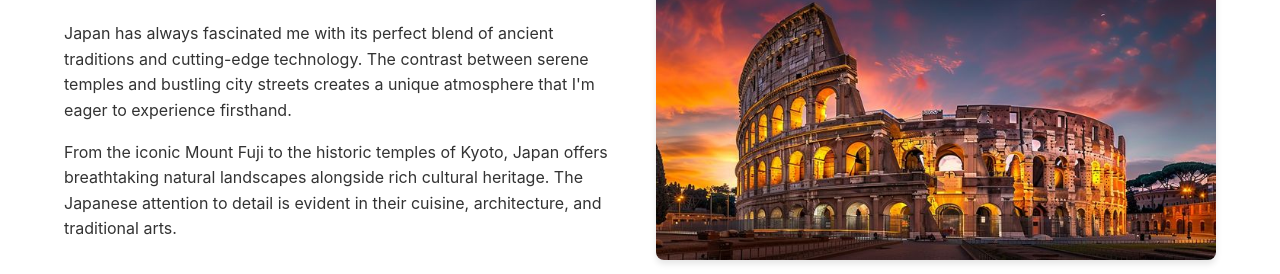
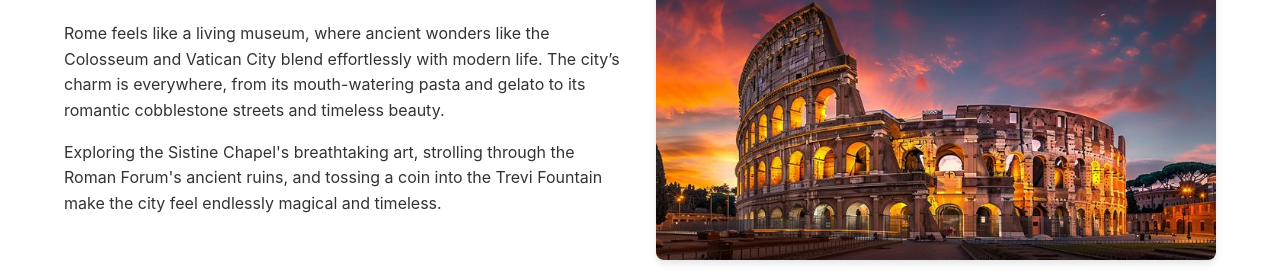
Before and after one commit to princegallardo/My-Portfolio, a plain HTML site: page italy.html in a window 1280 px wide. Shown: the part 678-952 px from the top of the page. Drawn offline with Linux system fonts and the light colour scheme.

Commit message:
Update italy.html

```diff
--- a/italy.html
+++ b/italy.html
@@ -3,7 +3,7 @@
 <head>
   <meta charset="UTF-8">
   <meta name="viewport" content="width=device-width, initial-scale=1.0">
-  <title>Discover Japan - Travel Guide</title>
+  <title>Discover Italy - Travel Guide</title>
   <link rel="stylesheet" href="style.css">
   <link rel="stylesheet" href="https://cdnjs.cloudflare.com/ajax/libs/font-awesome/6.4.0/css/all.min.css">
 
@@ -332,16 +332,16 @@
       <div class="grid grid-2">
         <div>
           <h2>Why is it Special?</h2>
-          <p>Japan has always fascinated me with its perfect blend of ancient traditions and cutting-edge technology.
-            The contrast between serene temples and bustling city streets creates a
-            unique atmosphere that I'm eager to experience firsthand.
+          <p>Rome feels like a living museum, where ancient wonders like the Colosseum and Vatican City blend effortlessly with modern life.
+            The city’s charm is everywhere, from its mouth-watering pasta and gelato to its romantic
+            cobblestone streets and timeless beauty.
         </p>
 
           <p>
-            From the iconic Mount Fuji to the historic temples of Kyoto, Japan
-            offers breathtaking natural landscapes alongside rich cultural
-            heritage. The Japanese attention to detail is evident
-            in their cuisine, architecture, and traditional arts.
+            Exploring the Sistine Chapel's breathtaking art, strolling through
+            the Roman Forum's ancient ruins, and tossing
+            a coin into the Trevi Fountain make the city
+            feel endlessly magical and timeless.
           </p>
         </div>
         <div>
```
